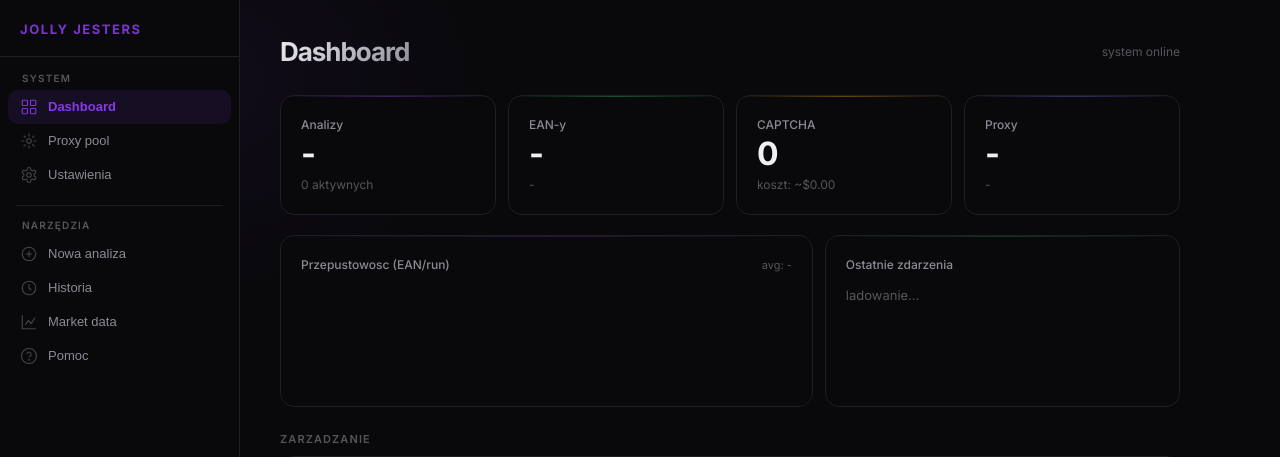
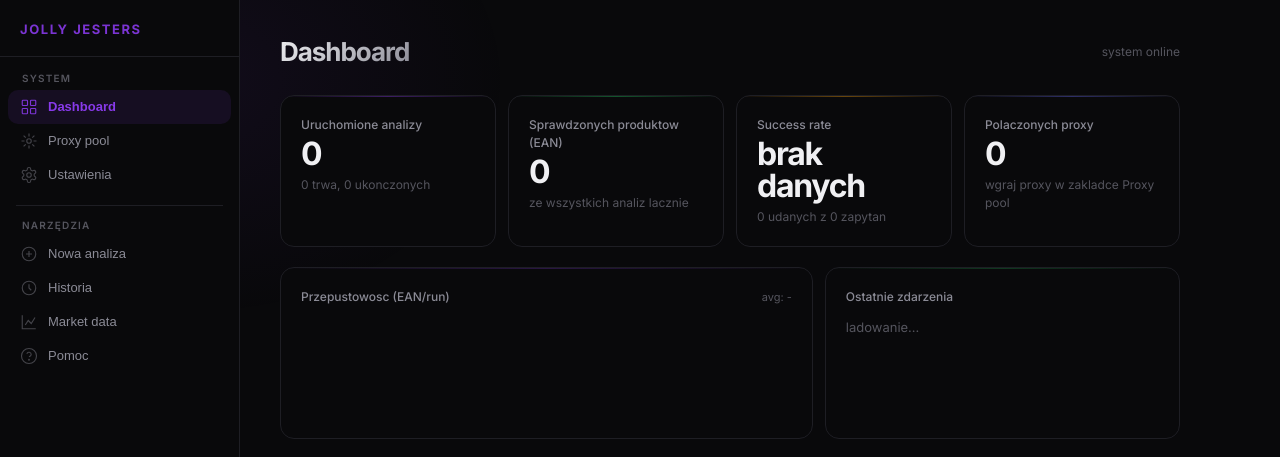
Before and after one commit to natiixnt/jolly-jesters-mvp, a Python web app: template backend/app/templates/index.html in a window 1280 px wide. Shown: the top 457 px of the page. Run offline with Jinja, Linux system fonts and the light colour scheme; the template is opened without the code that fills it, so the values that code supplies are empty.

Commit message:
feat: clear stat labels, donut charts for scrape results and proxy health, remove Prometheus raw link

```diff
--- a/backend/app/templates/index.html
+++ b/backend/app/templates/index.html
@@ -346,24 +346,24 @@
       <!-- 4-col stat row -->
       <div class="bento" style="margin-bottom:20px;">
         <div class="stat purple">
-          <div class="stat-label">Analizy</div>
-          <div class="stat-val" id="ds-total">-</div>
-          <div class="stat-sub" id="ds-active-sub">0 aktywnych</div>
+          <div class="stat-label">Uruchomione analizy</div>
+          <div class="stat-val" id="ds-total">0</div>
+          <div class="stat-sub" id="ds-active-sub">0 trwa, 0 ukonczonych</div>
         </div>
         <div class="stat green">
-          <div class="stat-label">EAN-y</div>
-          <div class="stat-val" id="ds-eans">-</div>
-          <div class="stat-sub" id="ds-ean-rate">-</div>
+          <div class="stat-label">Sprawdzonych produktow (EAN)</div>
+          <div class="stat-val" id="ds-eans">0</div>
+          <div class="stat-sub" id="ds-ean-rate">ze wszystkich analiz lacznie</div>
         </div>
         <div class="stat amber">
-          <div class="stat-label">CAPTCHA</div>
-          <div class="stat-val" id="ds-captcha">-</div>
-          <div class="stat-sub" id="ds-captcha-cost">koszt: -</div>
+          <div class="stat-label">Success rate</div>
+          <div class="stat-val" id="ds-success-rate">-</div>
+          <div class="stat-sub" id="ds-success-detail">udane / wszystkie zapytania</div>
         </div>
         <div class="stat blue">
-          <div class="stat-label">Proxy</div>
-          <div class="stat-val" id="ds-proxy">-</div>
-          <div class="stat-sub" id="ds-proxy-health">-</div>
+          <div class="stat-label">Polaczonych proxy</div>
+          <div class="stat-val" id="ds-proxy">0</div>
+          <div class="stat-sub" id="ds-proxy-health">wgraj proxy w zakladce Proxy pool</div>
         </div>
       </div>
 
@@ -410,8 +410,25 @@
           <svg class="acc-arrow" width="16" height="16" viewBox="0 0 24 24" fill="none" stroke="currentColor" stroke-width="2"><path d="M6 9l6 6 6-6"/></svg>
         </div>
         <div class="acc-body">
+          <div style="display:grid;grid-template-columns:1fr 1fr;gap:16px;margin-bottom:12px;">
+            <!-- donut: success vs errors -->
+            <div>
+              <div style="font-size:11px;font-weight:600;color:var(--dim);text-transform:uppercase;letter-spacing:.08em;margin-bottom:10px;">Wyniki scrapowania</div>
+              <div style="display:flex;align-items:center;gap:16px;">
+                <svg id="donut-scrape" width="90" height="90" viewBox="0 0 36 36" style="flex-shrink:0;"></svg>
+                <div id="donut-scrape-legend" style="font-size:12px;color:var(--muted);"></div>
+              </div>
+            </div>
+            <!-- donut: proxy health -->
+            <div>
+              <div style="font-size:11px;font-weight:600;color:var(--dim);text-transform:uppercase;letter-spacing:.08em;margin-bottom:10px;">Stan proxy</div>
+              <div style="display:flex;align-items:center;gap:16px;">
+                <svg id="donut-proxy" width="90" height="90" viewBox="0 0 36 36" style="flex-shrink:0;"></svg>
+                <div id="donut-proxy-legend" style="font-size:12px;color:var(--muted);"></div>
+              </div>
+            </div>
+          </div>
           <div class="mg" id="dash-system-metrics"></div>
-          <div style="margin-top:8px;"><a class="btn sm ghost" href="/api/v1/metrics/prometheus" target="_blank" style="text-decoration:none;">Prometheus raw</a></div>
         </div>
       </div>
 
@@ -771,6 +788,28 @@
 
     function mc(l,v,c){return `<div class="mc"><div class="mc-label">${l}</div><div class="mc-val" style="color:${c||'var(--text)'}">${v??'-'}</div></div>`;}
 
+    // donut chart: segments=[{value,color,label}], svgId, legendId
+    function renderDonut(segments,svgId,legendId){
+      const svg=$(svgId),leg=$(legendId);if(!svg)return;
+      const total=segments.reduce((a,s)=>a+s.value,0);
+      if(!total){svg.innerHTML='<text x="18" y="19" text-anchor="middle" fill="var(--dim)" font-size="3">brak danych</text>';if(leg)leg.innerHTML='';return;}
+      const r=15.915;let offset=25;// start at top
+      let paths='';let legend='';
+      for(const s of segments){
+        const pct=(s.value/total)*100;
+        if(pct<0.5)continue;
+        paths+=`<circle cx="18" cy="18" r="${r}" fill="none" stroke="${s.color}" stroke-width="3.5" stroke-dasharray="${pct} ${100-pct}" stroke-dashoffset="${offset}" stroke-linecap="round"/>`;
+        offset-=pct;
+        legend+=`<div style="display:flex;align-items:center;gap:6px;margin-bottom:4px;"><span style="width:8px;height:8px;border-radius:50%;background:${s.color};flex-shrink:0;"></span>${s.label}: <strong>${s.value.toLocaleString()}</strong> (${pct.toFixed(0)}%)</div>`;
+      }
+      // center text
+      const mainPct=segments[0]?((segments[0].value/total)*100).toFixed(0):'0';
+      paths+=`<text x="18" y="17.5" text-anchor="middle" fill="var(--text)" font-size="5" font-weight="700">${mainPct}%</text>`;
+      paths+=`<text x="18" y="21" text-anchor="middle" fill="var(--dim)" font-size="2.2">${segments[0]?.label||''}</text>`;
+      svg.innerHTML=paths;
+      if(leg)leg.innerHTML=legend;
+    }
+
     // DASHBOARD STATS
     async function loadDashStats(){
       let runs=[];
@@ -778,10 +817,11 @@
         runs=await apiGet('/api/v1/analysis?limit=100')||[];
         const totalRuns=runs.length;
         const activeRuns=runs.filter(r=>r.status==='running'||r.status==='pending').length;
+        const completedRuns=runs.filter(r=>r.status==='completed').length;
         let totalEans=0;
         for(const r of runs)totalEans+=r.processed_products||0;
         setText($('ds-total'),totalRuns);
-        setText($('ds-active-sub'),`${activeRuns} aktywnych`);
+        setText($('ds-active-sub'),`${activeRuns} trwa, ${completedRuns} ukonczonych`);
         setText($('ds-eans'),totalEans.toLocaleString());
 
         // bar chart - last 24 runs
@@ -829,17 +869,22 @@
       // proxy count + health
       try{
         const h=await apiGet('/api/v1/proxy-pool/health');
-        setText($('ds-proxy'),h.active??h.total??'-');
-        setText($('ds-proxy-health'),`health: ${h.avg_health_score??'-'}`);
-      }catch(e){setText($('ds-proxy'),'-');}
+        const active=h.active??h.total??0;
+        const q=h.quarantined||0;
+        setText($('ds-proxy'),active);
+        setText($('ds-proxy-health'),q>0?`${q} w kwarantannie, health: ${h.avg_health_score??'-'}`:`health score: ${h.avg_health_score??'-'}`);
+      }catch(e){setText($('ds-proxy'),'0');}
 
       // prometheus stats for top cards
       try{
         const txt=await fetch('/api/v1/metrics/prometheus',{credentials:'include'}).then(r=>r.text());
         const get=(n)=>{const m=txt.match(new RegExp(n+'\\s+([\\d.]+)'));return m?Number(m[1]):0;};
-        const captcha=get('jj_captcha_solves_total');
-        setText($('ds-captcha'),captcha.toLocaleString());
-        setText($('ds-captcha-cost'),`koszt: ~$${(captcha*0.002).toFixed(2)}`);
+        const okScrapes=get('jj_scrape_status_total{status="ok"}');
+        const errScrapes=get('jj_scrape_status_total{status="error"}')+get('jj_scrape_status_total{status="network_error"}');
+        const allScrapes=okScrapes+errScrapes;
+        const rate=allScrapes>0?((okScrapes/allScrapes)*100).toFixed(1)+'%':'brak danych';
+        setText($('ds-success-rate'),rate);
+        setText($('ds-success-detail'),`${okScrapes.toLocaleString()} udanych z ${allScrapes.toLocaleString()} zapytan`);
         const hd=$('dash-health-dot'),ht=$('dash-health-text');
         if(hd)hd.classList.add('ok');
         if(ht)ht.textContent='system online';
@@ -1156,24 +1201,36 @@
     }
 
     async function loadAdminMetrics(){
-      // now loads into dash-system-metrics (merged into dashboard)
       try{
         const txt=await fetch('/api/v1/metrics/prometheus',{credentials:'include'}).then(r=>r.text());
         const get=(n)=>{const m=txt.match(new RegExp(n+'\\s+([\\d.]+)'));return m?Number(m[1]):0;};
         const okScrapes=get('jj_scrape_status_total{status="ok"}');
         const errScrapes=get('jj_scrape_status_total{status="error"}')+get('jj_scrape_status_total{status="network_error"}');
-        const totalScrapes=okScrapes+errScrapes;
-        const successPct=totalScrapes>0?((okScrapes/totalScrapes)*100).toFixed(1)+'%':'-';
+        const captcha=get('jj_captcha_solves_total');
+        const proxyActive=get('jj_proxy_active');
+        const proxyTotal=get('jj_proxy_total');
+        const proxyQuarantined=proxyTotal-proxyActive;
+
+        // donut: scrape results
+        renderDonut([
+          {value:okScrapes,color:'rgb(var(--green))',label:'Udane'},
+          {value:errScrapes,color:'rgb(var(--red))',label:'Bledy'},
+          {value:captcha,color:'rgb(var(--amber))',label:'CAPTCHA'},
+        ],'donut-scrape','donut-scrape-legend');
+
+        // donut: proxy health
+        renderDonut([
+          {value:proxyActive,color:'rgb(var(--green))',label:'Aktywne'},
+          {value:proxyQuarantined>0?proxyQuarantined:0,color:'rgb(var(--red))',label:'Kwarantanna'},
+        ],'donut-proxy','donut-proxy-legend');
+
+        // remaining flat metrics
         const pg=$('dash-system-metrics');
         if(pg)pg.innerHTML=[
           mc('Aktywne runy',get('jj_active_runs'),'rgb(var(--blue))'),
-          mc('Success rate',successPct,'rgb(var(--green))'),
           mc('Avg latency',get('jj_avg_latency_ms')+'ms'),
-          mc('OK scrapes',okScrapes.toLocaleString(),'rgb(var(--green))'),
-          mc('Bledy',errScrapes,'rgb(var(--red))'),
-          mc('Proxy aktywne',get('jj_proxy_active'),'rgb(var(--green))'),
-          mc('Proxy total',get('jj_proxy_total')),
-          mc('CAPTCHA',get('jj_captcha_solves_total').toLocaleString(),'rgb(var(--amber))'),
+          mc('CAPTCHA solves',captcha.toLocaleString(),'rgb(var(--amber))'),
+          mc('Koszt CAPTCHA','~$'+(captcha*0.002).toFixed(2),'rgb(var(--amber))'),
         ].join('');
       }catch(e){}
     }
```
